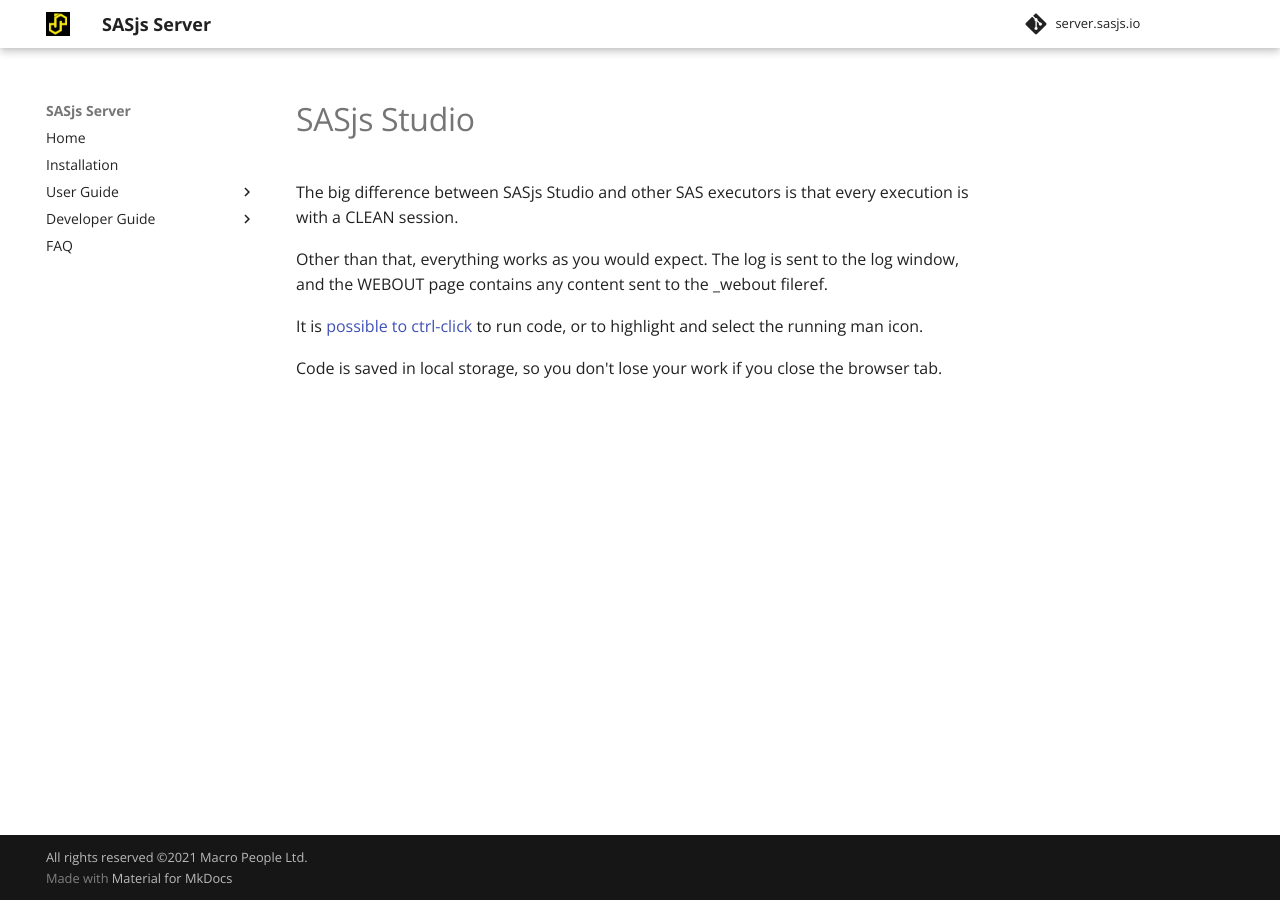
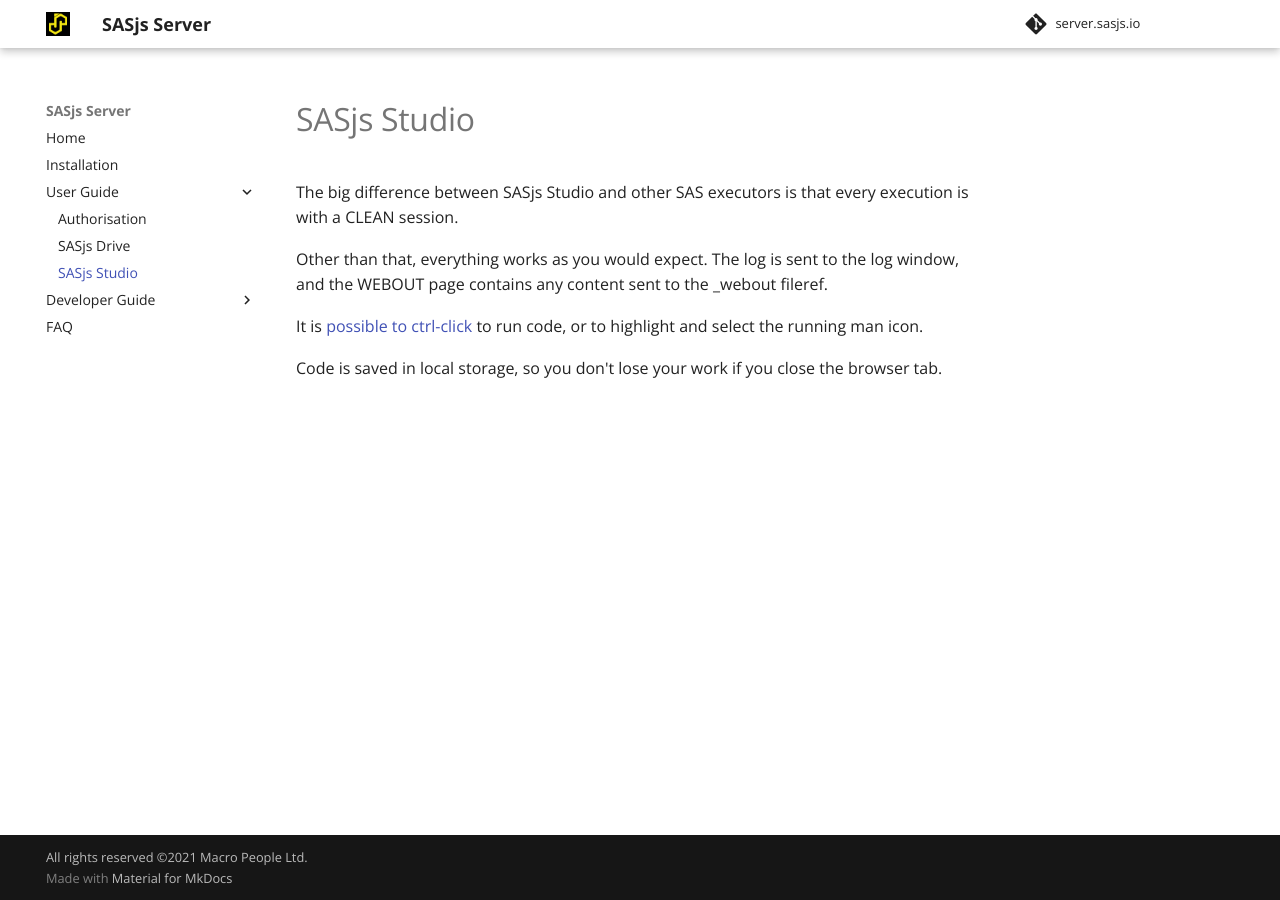
Before and after one commit to sasjs/server.sasjs.io, an MkDocs documentation site: the page built from docs/studio.md, in a window 1280 px wide. Built offline with MkDocs 1.6.1 and Material for MkDocs 9.7.7, drawn with Linux system fonts in a browser that asks for light colours.

Commit message:
fix: Studio page

```diff
--- a/mkdocs.yml
+++ b/mkdocs.yml
@@ -6,6 +6,7 @@
   - User Guide:
       - Authorisation: auth.md
       - SASjs Drive: drive.md
+      - SASjs Studio: studio.md
   - Developer Guide:
       - API: /api/index.html
       - Sessions: sessions.md
```
